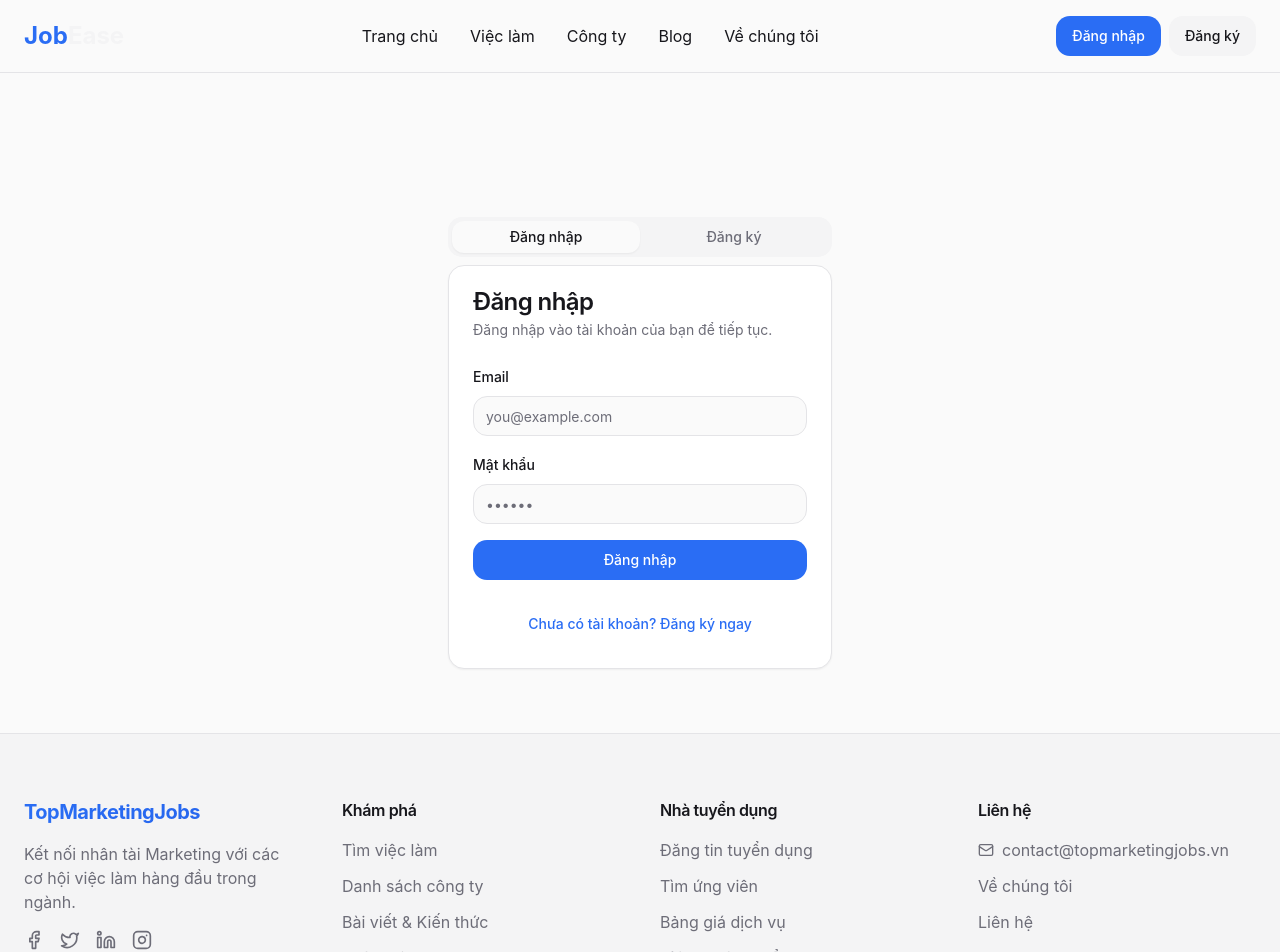
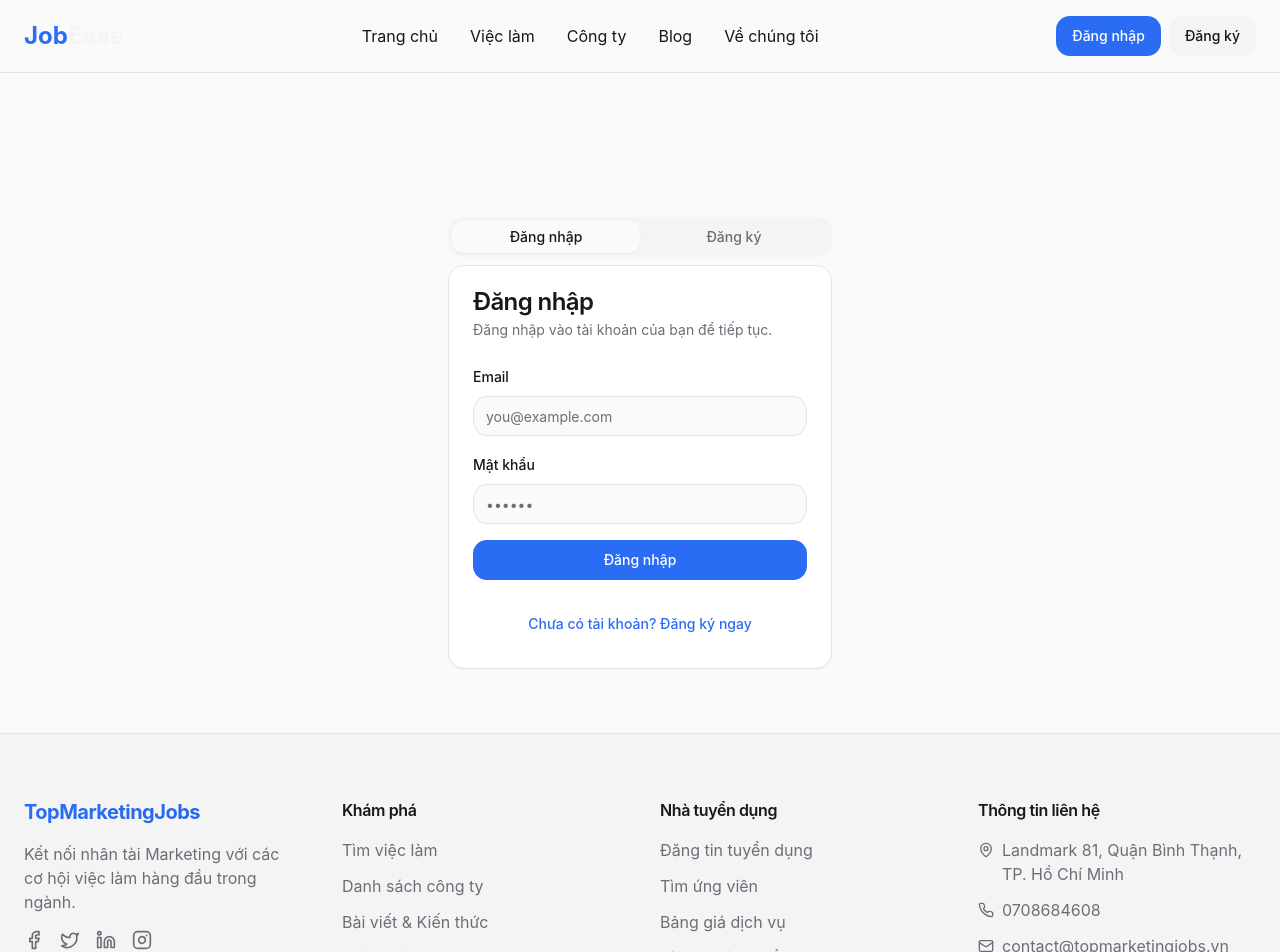
Before and after one commit to ggonevn2t4/marketing-job-hub-f86c8045, a React (Vite) app: page /auth in a window 1280 px wide. Shown: the top 952 px of the page. Built offline with nearby package versions, Linux system fonts and the light colour scheme.

Commit message:
Update company contact information
Updates the company contact information with the provided details.

```diff
--- a/src/components/layout/Footer.tsx
+++ b/src/components/layout/Footer.tsx
@@ -1,6 +1,6 @@
 
 import { Link } from 'react-router-dom';
-import { Facebook, Twitter, Linkedin, Instagram, Mail } from 'lucide-react';
+import { Facebook, Twitter, Linkedin, Instagram, Mail, MapPin, Phone } from 'lucide-react';
 import { Button } from '@/components/ui/button';
 
 const Footer = () => {
@@ -84,8 +84,20 @@ const Footer = () => {
           </div>
 
           <div>
-            <h4 className="font-semibold mb-4">Liên hệ</h4>
+            <h4 className="font-semibold mb-4">Thông tin liên hệ</h4>
             <ul className="space-y-3">
+              <li className="flex items-start gap-2 text-muted-foreground">
+                <MapPin size={16} className="mt-1 flex-shrink-0" />
+                <span className="hover:text-primary transition-colors">
+                  Landmark 81, Quận Bình Thạnh, TP. Hồ Chí Minh
+                </span>
+              </li>
+              <li className="flex items-center gap-2 text-muted-foreground">
+                <Phone size={16} className="flex-shrink-0" />
+                <a href="tel:0708684608" className="hover:text-primary transition-colors">
+                  0708684608
+                </a>
+              </li>
               <li className="flex items-center gap-2 text-muted-foreground">
                 <Mail size={16} />
                 <a href="mailto:contact@topmarketingjobs.vn" className="hover:text-primary transition-colors">
```
